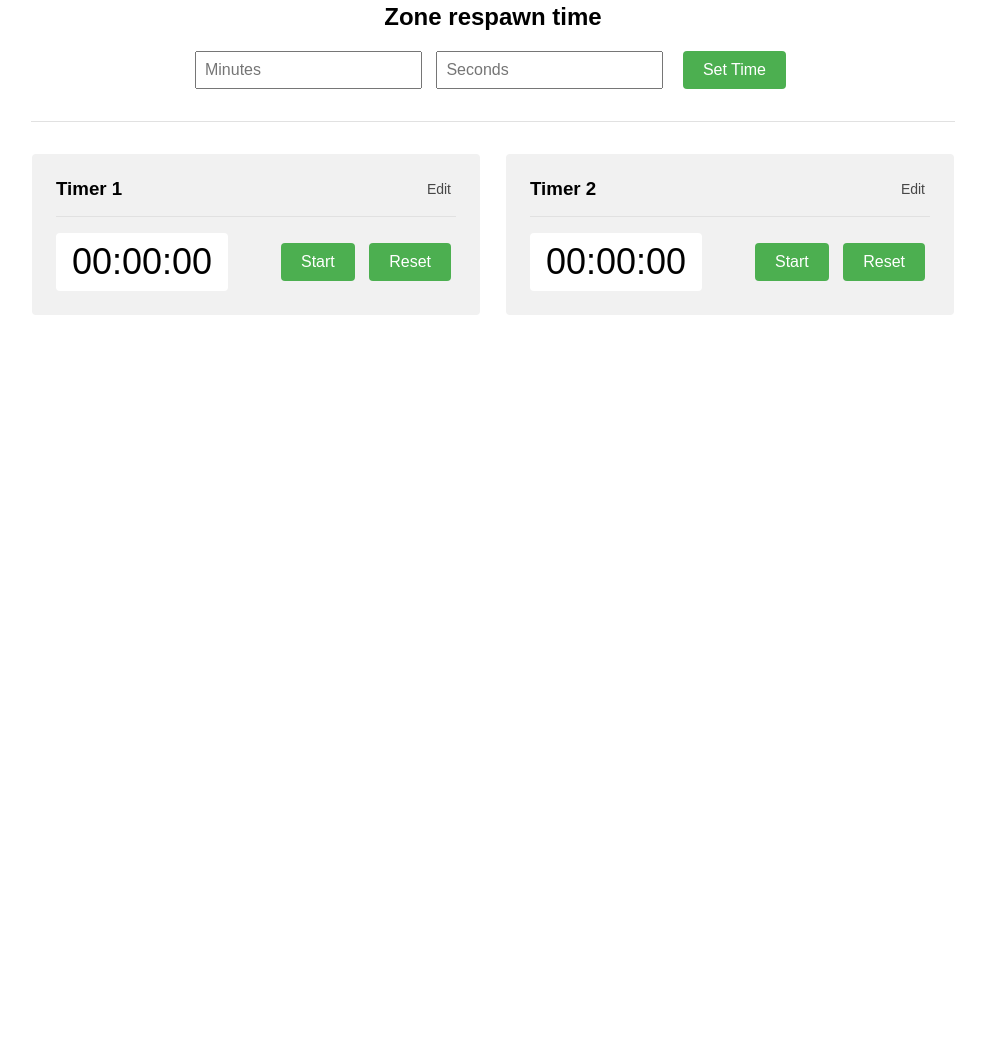
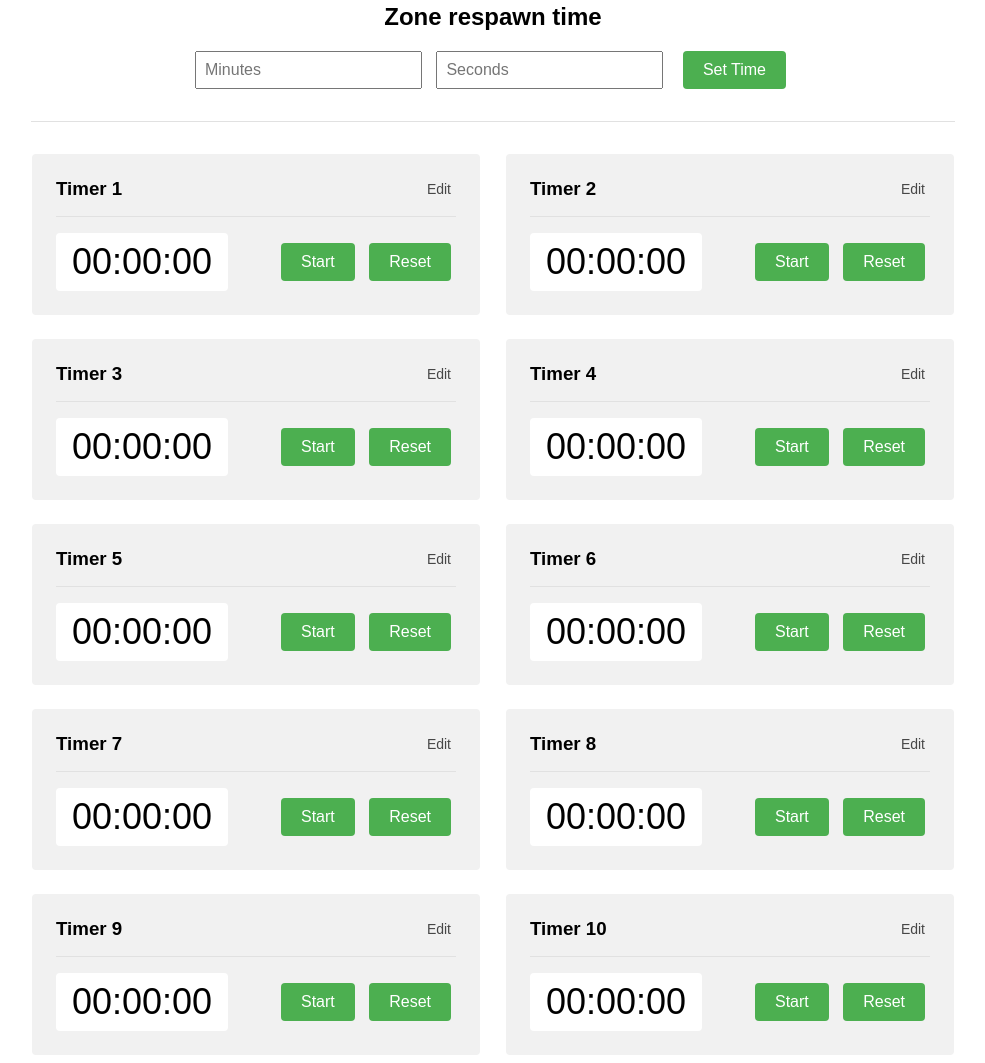
Before and after one commit to kkorolevdev/eq-tools, a plain HTML site: page timer/index.html in a window 1280 px wide. Shown: the part 131-1194 px from the top of the page, without its empty margins (147-1132 px from the left). Before the commit the page ends 800 px from the top, so only its background shows below. Drawn offline with Linux system fonts and the light colour scheme.

Commit message:
feat: add timer entities

```diff
--- a/timer/index.html
+++ b/timer/index.html
@@ -54,6 +54,148 @@
 					</div>
 				</div>
 
+
+				<div class="eq-timer__group" id="eq-timer-3">
+					<div class="eq-timer__group-info">
+						<div class="eq-timer__group-label">
+							<h3>Timer 3</h3>
+						</div>
+						<input type="text">
+						<button class="eq-timer__group-label-edit">Edit</button>
+					</div>
+					<div class="eq-timer__group-timer">
+						<div class="timer">00:00:00</div>
+						<div class="controls">
+							<button class="eq-timer__start">Start</button>
+							<button class="eq-timer__reset">Reset</button>
+						</div>
+					</div>
+				</div>
+
+
+				<div class="eq-timer__group" id="eq-timer-4">
+					<div class="eq-timer__group-info">
+						<div class="eq-timer__group-label">
+							<h3>Timer 4</h3>
+						</div>
+						<input type="text">
+						<button class="eq-timer__group-label-edit">Edit</button>
+					</div>
+					<div class="eq-timer__group-timer">
+						<div class="timer">00:00:00</div>
+						<div class="controls">
+							<button class="eq-timer__start">Start</button>
+							<button class="eq-timer__reset">Reset</button>
+						</div>
+					</div>
+				</div>
+
+
+				<div class="eq-timer__group" id="eq-timer-5">
+					<div class="eq-timer__group-info">
+						<div class="eq-timer__group-label">
+							<h3>Timer 5</h3>
+						</div>
+						<input type="text">
+						<button class="eq-timer__group-label-edit">Edit</button>
+					</div>
+					<div class="eq-timer__group-timer">
+						<div class="timer">00:00:00</div>
+						<div class="controls">
+							<button class="eq-timer__start">Start</button>
+							<button class="eq-timer__reset">Reset</button>
+						</div>
+					</div>
+				</div>
+
+
+				<div class="eq-timer__group" id="eq-timer-6">
+					<div class="eq-timer__group-info">
+						<div class="eq-timer__group-label">
+							<h3>Timer 6</h3>
+						</div>
+						<input type="text">
+						<button class="eq-timer__group-label-edit">Edit</button>
+					</div>
+					<div class="eq-timer__group-timer">
+						<div class="timer">00:00:00</div>
+						<div class="controls">
+							<button class="eq-timer__start">Start</button>
+							<button class="eq-timer__reset">Reset</button>
+						</div>
+					</div>
+				</div>
+
+
+				<div class="eq-timer__group" id="eq-timer-7">
+					<div class="eq-timer__group-info">
+						<div class="eq-timer__group-label">
+							<h3>Timer 7</h3>
+						</div>
+						<input type="text">
+						<button class="eq-timer__group-label-edit">Edit</button>
+					</div>
+					<div class="eq-timer__group-timer">
+						<div class="timer">00:00:00</div>
+						<div class="controls">
+							<button class="eq-timer__start">Start</button>
+							<button class="eq-timer__reset">Reset</button>
+						</div>
+					</div>
+				</div>
+
+
+				<div class="eq-timer__group" id="eq-timer-8">
+					<div class="eq-timer__group-info">
+						<div class="eq-timer__group-label">
+							<h3>Timer 8</h3>
+						</div>
+						<input type="text">
+						<button class="eq-timer__group-label-edit">Edit</button>
+					</div>
+					<div class="eq-timer__group-timer">
+						<div class="timer">00:00:00</div>
+						<div class="controls">
+							<button class="eq-timer__start">Start</button>
+							<button class="eq-timer__reset">Reset</button>
+						</div>
+					</div>
+				</div>
+
+				<div class="eq-timer__group" id="eq-timer-9">
+					<div class="eq-timer__group-info">
+						<div class="eq-timer__group-label">
+							<h3>Timer 9</h3>
+						</div>
+						<input type="text">
+						<button class="eq-timer__group-label-edit">Edit</button>
+					</div>
+					<div class="eq-timer__group-timer">
+						<div class="timer">00:00:00</div>
+						<div class="controls">
+							<button class="eq-timer__start">Start</button>
+							<button class="eq-timer__reset">Reset</button>
+						</div>
+					</div>
+				</div>
+
+				<div class="eq-timer__group" id="eq-timer-10">
+					<div class="eq-timer__group-info">
+						<div class="eq-timer__group-label">
+							<h3>Timer 10</h3>
+						</div>
+						<input type="text">
+						<button class="eq-timer__group-label-edit">Edit</button>
+					</div>
+					<div class="eq-timer__group-timer">
+						<div class="timer">00:00:00</div>
+						<div class="controls">
+							<button class="eq-timer__start">Start</button>
+							<button class="eq-timer__reset">Reset</button>
+						</div>
+					</div>
+				</div>
+
 			</div>
 		</div>
 	</div>
```
